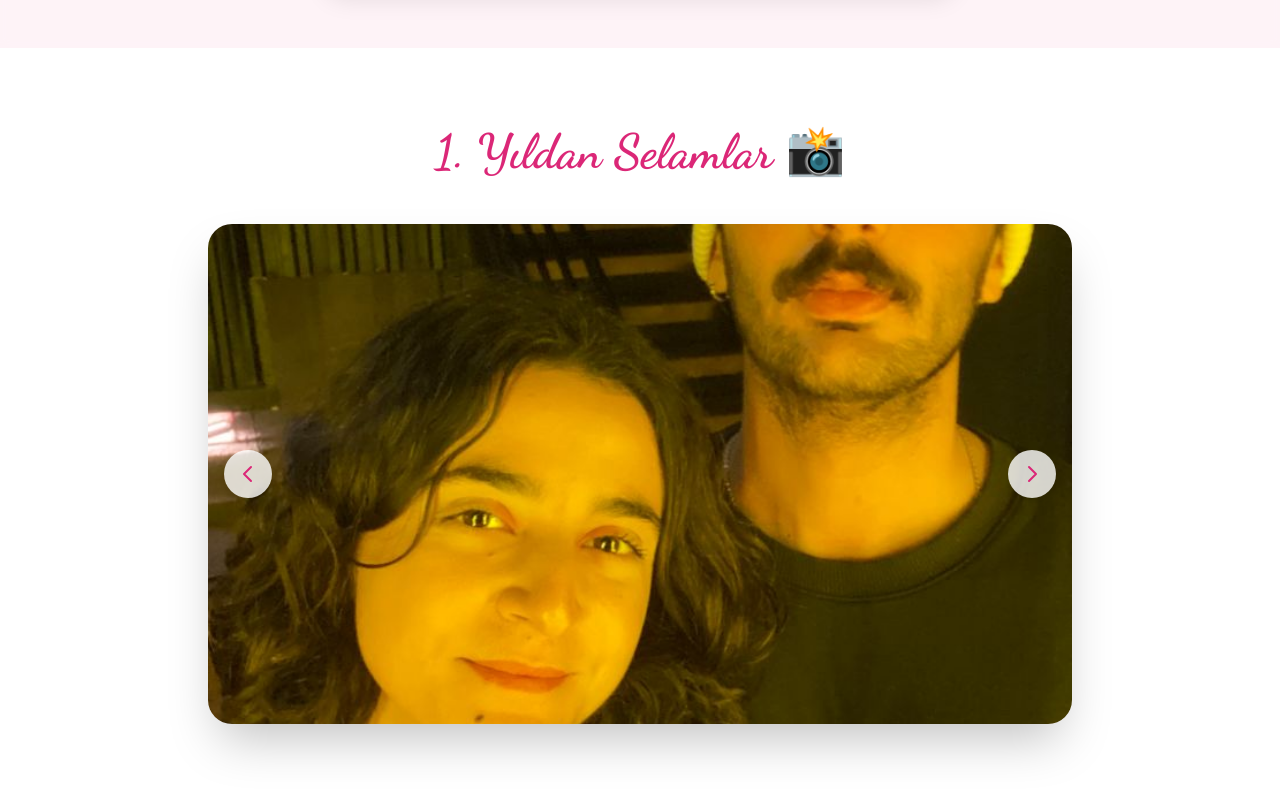
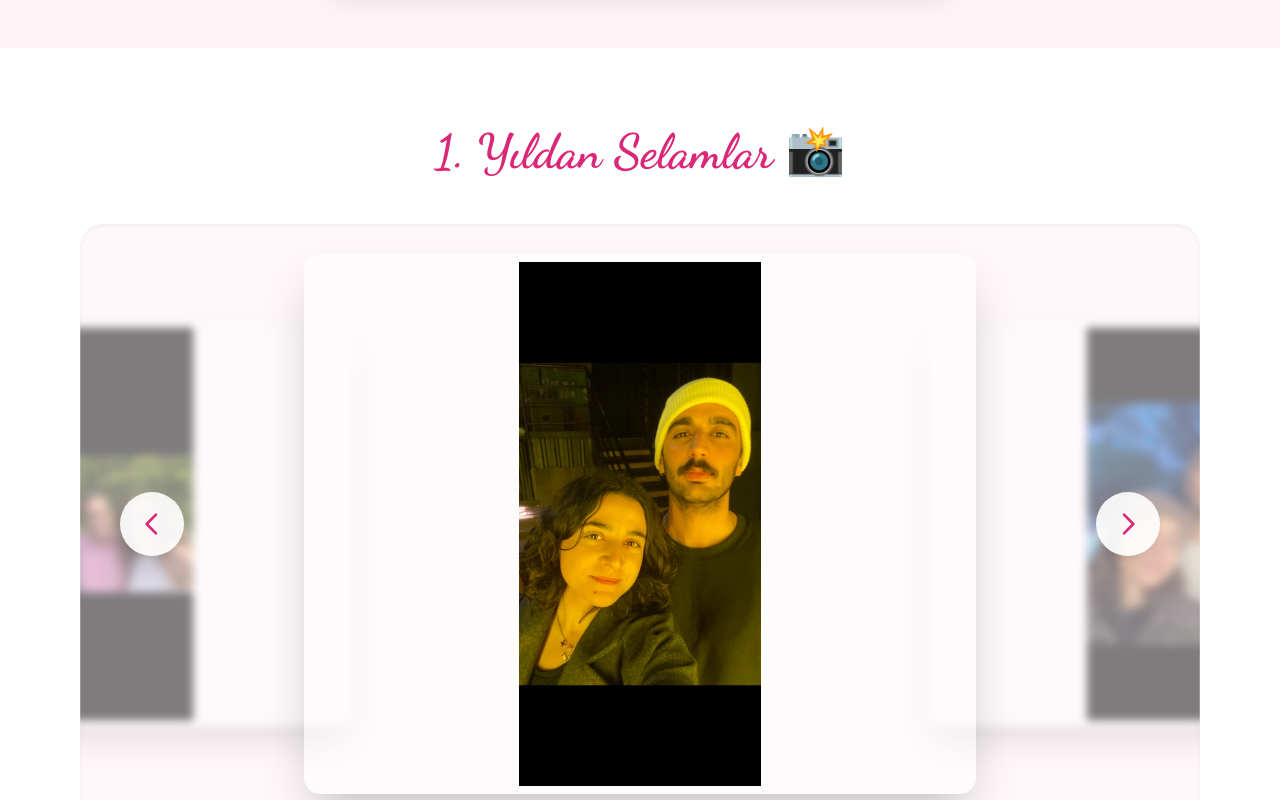
Before and after one commit to Yomer3535/bizim-hikayemiz, a plain HTML site: page index.html in a window 1280 px wide. Shown: the part 5660-6460 px from the top of the page. Drawn offline with nearby package versions, Linux system fonts and the light colour scheme.

Commit message:
Update index.html

```diff
--- a/index.html
+++ b/index.html
@@ -142,7 +142,6 @@
         </div>
     </section>
 
-    <!-- DİNAMİK HAKLILIK SAYACI -->
     <section class="py-16 bg-pink-50/50 backdrop-blur-sm" data-aos="fade-up">
         <div class="max-w-2xl mx-auto px-4 text-center">
             <h2 class="text-5xl font-love text-pink-600 mb-8">Canlı Haklılık Sayacı 📊</h2>
@@ -154,7 +153,6 @@
                 </div>
 
                 <div id="haklilikSonuc" class="hidden space-y-6">
-                    <!-- Kardelen Oranı -->
                     <div>
                         <div class="flex justify-between items-center text-lg font-bold text-gray-700 mb-2">
                             <span>Kardelen</span>
@@ -165,7 +163,6 @@
                         </div>
                     </div>
 
-                    <!-- Ömer Oranı -->
                     <div>
                         <div class="flex justify-between items-center text-lg font-bold text-gray-700 mb-2">
                             <span>Ömer</span>
@@ -180,29 +177,24 @@
         </div>
     </section>
 
-    <!-- 1. YILDAN SELAMLAR (FOTOĞRAF KAYDIRICI) -->
     <section class="py-20 bg-white" data-aos="fade-up">
-        <div class="max-w-4xl mx-auto px-4">
-            <h2 class="text-5xl font-love text-center text-pink-600 mb-12">1. Yıldan Selamlar 📸</h2>
+        <div class="max-w-6xl mx-auto px-4 text-center">
+            <h2 class="text-5xl font-love text-pink-600 mb-12">1. Yıldan Selamlar 📸</h2>
 
-            <div class="relative w-full h-[300px] md:h-[500px] rounded-3xl overflow-hidden shadow-2xl bg-pink-50">
-                <!-- Fotoğraflar -->
-                <div id="sliderItems" class="flex transition-transform duration-500 ease-in-out h-full" style="transform: translateX(0%); w-full">
-                    <img src="f1.jpeg" class="w-full h-full object-cover flex-shrink-0" alt="">
-                    <img src="f2.jpeg" class="w-full h-full object-cover flex-shrink-0" alt="">
-                    <img src="f3.jpeg" class="w-full h-full object-cover flex-shrink-0" alt="">
-                    <img src="f4.jpeg" class="w-full h-full object-cover flex-shrink-0" alt="">
-                    <img src="f5.jpeg" class="w-full h-full object-cover flex-shrink-0" alt="">
-                    <img src="f6.jpeg" class="w-full h-full object-cover flex-shrink-0" alt="">
-                    <img src="f7.jpeg" class="w-full h-full object-cover flex-shrink-0" alt="">
-                </div>
+            <div class="relative w-full h-[400px] md:h-[600px] flex justify-center items-center rounded-3xl overflow-hidden bg-pink-50/50 shadow-inner">
 
-                <!-- Sol-Sağ Butonları -->
-                <button onclick="slide(-1)" class="absolute left-4 top-1/2 transform -translate-y-1/2 bg-white/80 hover:bg-white text-pink-600 rounded-full p-3 shadow-lg transition z-10 focus:outline-none">
-                    <svg class="w-6 h-6" fill="none" stroke="currentColor" viewBox="0 0 24 24"><path stroke-linecap="round" stroke-linejoin="round" stroke-width="2" d="M15 19l-7-7 7-7"></path></svg>
+                <img src="f1.jpeg" class="slider-img" alt="Anı 1">
+                <img src="f2.jpeg" class="slider-img" alt="Anı 2">
+                <img src="f3.jpeg" class="slider-img" alt="Anı 3">
+                <img src="f4.jpeg" class="slider-img" alt="Anı 4">
+                <img src="f5.jpeg" class="slider-img" alt="Anı 5">
+                <img src="f6.jpeg" class="slider-img" alt="Anı 6">
+                <img src="f7.jpeg" class="slider-img" alt="Anı 7">
+                <img src="f8.jpeg" class="slider-img" alt="Anı 8"> <button onclick="slide(-1)" class="absolute left-2 md:left-10 top-1/2 transform -translate-y-1/2 bg-white/90 hover:bg-white text-pink-600 rounded-full p-4 shadow-xl transition z-30 focus:outline-none hover:scale-110">
+                    <svg class="w-6 h-6 md:w-8 md:h-8" fill="none" stroke="currentColor" viewBox="0 0 24 24"><path stroke-linecap="round" stroke-linejoin="round" stroke-width="2" d="M15 19l-7-7 7-7"></path></svg>
                 </button>
-                <button onclick="slide(1)" class="absolute right-4 top-1/2 transform -translate-y-1/2 bg-white/80 hover:bg-white text-pink-600 rounded-full p-3 shadow-lg transition z-10 focus:outline-none">
-                    <svg class="w-6 h-6" fill="none" stroke="currentColor" viewBox="0 0 24 24"><path stroke-linecap="round" stroke-linejoin="round" stroke-width="2" d="M9 5l7 7-7 7"></path></svg>
+                <button onclick="slide(1)" class="absolute right-2 md:right-10 top-1/2 transform -translate-y-1/2 bg-white/90 hover:bg-white text-pink-600 rounded-full p-4 shadow-xl transition z-30 focus:outline-none hover:scale-110">
+                    <svg class="w-6 h-6 md:w-8 md:h-8" fill="none" stroke="currentColor" viewBox="0 0 24 24"><path stroke-linecap="round" stroke-linejoin="round" stroke-width="2" d="M9 5l7 7-7 7"></path></svg>
                 </button>
             </div>
         </div>
@@ -299,23 +291,40 @@
             }, 100);
         }
 
-        // SLIDER (KAYDIRICI) FONKSİYONLARI
+        // 3D BLURLU SLIDER (KAYDIRICI) FONKSİYONLARI
         let currentSlide = 0;
-        const totalSlides = 7;
+        const totalSlides = 8; // Fotoğraf sayısı 8'e çıkarıldı
+
+        function updateSlider() {
+            const slides = document.querySelectorAll('.slider-img');
+            slides.forEach((slide, index) => {
+                // Temel sınıf yapısı (object-contain ile fotoğrafların kesilmesini engelliyoruz)
+                slide.className = 'slider-img absolute w-[85%] md:w-[60%] h-[90%] rounded-2xl transition-all duration-700 ease-in-out shadow-2xl object-contain bg-white/40 backdrop-blur-sm p-2';
+
+                if (index === currentSlide) {
+                    // Merkezdeki aktif fotoğraf
+                    slide.classList.add('z-20', 'translate-x-0', 'scale-100', 'opacity-100', 'blur-none');
+                } else if (index === (currentSlide - 1 + totalSlides) % totalSlides) {
+                    // Soldaki blur'lu fotoğraf
+                    slide.classList.add('z-10', '-translate-x-[60%]', 'md:-translate-x-[80%]', 'scale-75', 'opacity-50', 'blur-[6px]');
+                } else if (index === (currentSlide + 1) % totalSlides) {
+                    // Sağdaki blur'lu fotoğraf
+                    slide.classList.add('z-10', 'translate-x-[60%]', 'md:translate-x-[80%]', 'scale-75', 'opacity-50', 'blur-[6px]');
+                } else {
+                    // Ekran dışındaki fotoğraflar
+                    slide.classList.add('z-0', 'translate-x-0', 'scale-50', 'opacity-0', 'pointer-events-none');
+                }
+            });
+        }
 
         function slide(direction) {
-            currentSlide += direction;
+            currentSlide = (currentSlide + direction + totalSlides) % totalSlides;
+            updateSlider();
+        }
 
-            if (currentSlide < 0) {
-                currentSlide = totalSlides - 1;
-            } else if (currentSlide >= totalSlides) {
-                currentSlide = 0;
-            }
+        // Sayfa yüklendiğinde slider'ı başlat
+        window.addEventListener('DOMContentLoaded', updateSlider);
 
-            const sliderItems = document.getElementById('sliderItems');
-            // Her resim %100 genişlikte olduğu için, slide index'i ile çarpıp kaydırıyoruz
-            sliderItems.style.transform = `translateX(-${currentSlide * 100}%)`;
-        }
     </script>
 </body>
 </html>
```
